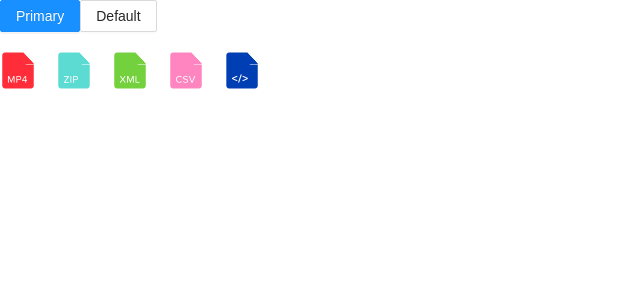
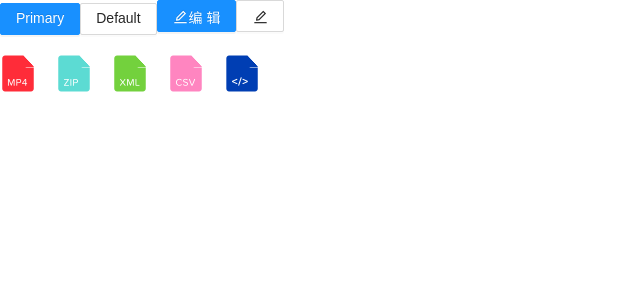
Before and after one commit to OneLeal/UI_Components_Learn, a React (Create React App) app: page / in a window 1280 px wide. Shown: the top 300 px of the page, without its empty margins (0-640 px from the left). Built offline with nearby package versions, Linux system fonts and the light colour scheme.

Commit message:
fix: add Icon in Button

```diff
--- a/src/DButton/index.tsx
+++ b/src/DButton/index.tsx
@@ -1,5 +1,6 @@
 import React, { ReactNode } from "react";
 import classNames from "classnames";
+import DIcon from "../DIcon";
 import "./style.css";
 
 // TODO: disabled & size & icon & click event
@@ -7,16 +8,27 @@ interface IProps {
   type?: "primary";
   className?: string;
   children?: ReactNode;
+  icon?: string;
 }
 
 // FIXME: 外层传入的 className 优先级问题 & 原生属性透传问题
-const DButton: React.FC<IProps> = ({ type, className = "", children }) => {
+const DButton: React.FC<IProps> = ({
+  type,
+  className = "",
+  icon,
+  children,
+}) => {
   const classNameStr = classNames({
     "dao-btn": true,
     [`dao-btn-${type}`]: !!type,
     [className]: !!className,
   });
-  return <button className={classNameStr}>{children}</button>;
+  return (
+    <button className={classNameStr}>
+      {icon && <DIcon type={icon} />}
+      {children}
+    </button>
+  );
 };
 
 export default DButton;
--- a/src/DIcon/style.css
+++ b/src/DIcon/style.css
@@ -39,3 +39,7 @@
 .dao-icon-code::before {
     content: "\e667";
 }
+
+.dao-icon-edit::before {
+    content: "\e7e1";
+}
--- a/src/index.tsx
+++ b/src/index.tsx
@@ -14,6 +14,8 @@ root.render(
     {/* <App /> */}
     <DButton type="primary">Primary</DButton>
     <DButton className="my-btn">Default</DButton>
+    <DButton type="primary" icon="dao-icon-edit">编 辑</DButton>
+    <DButton icon="dao-icon-edit"></DButton>
 
     <br />
 
```
